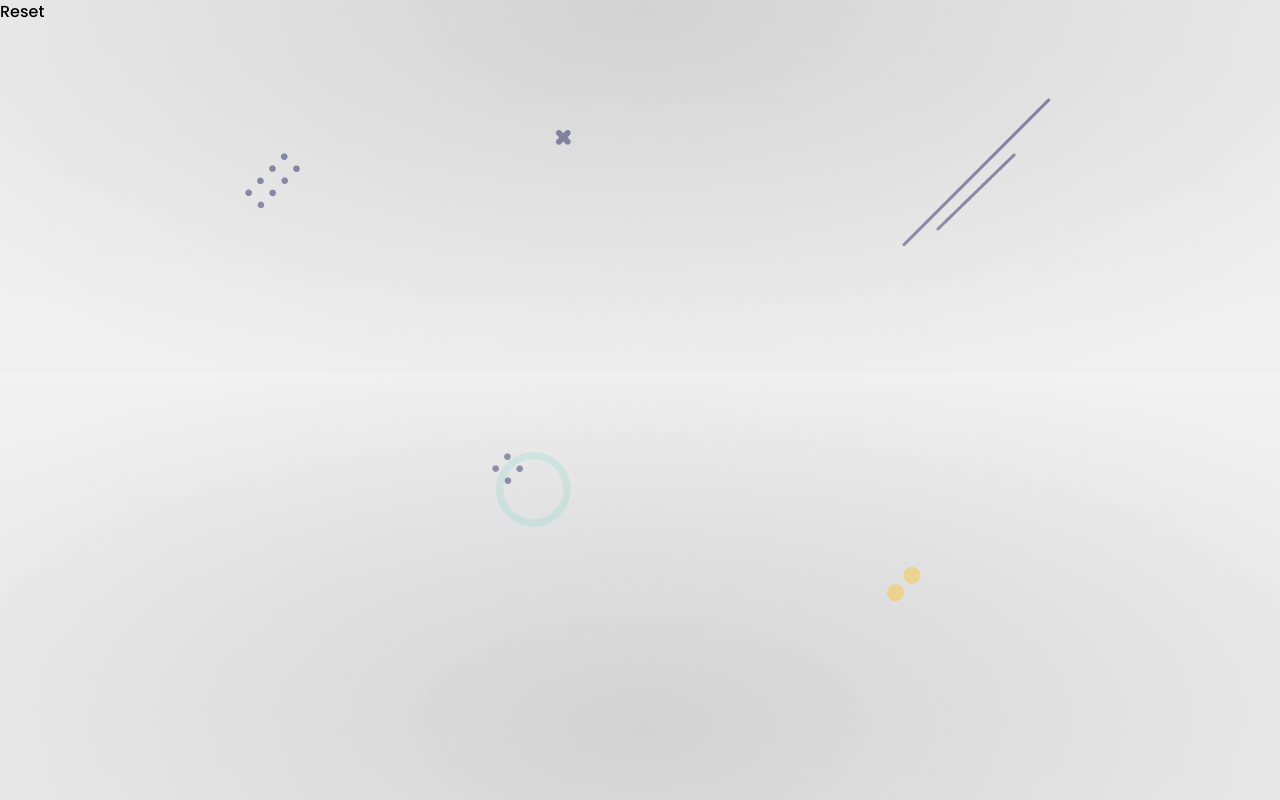
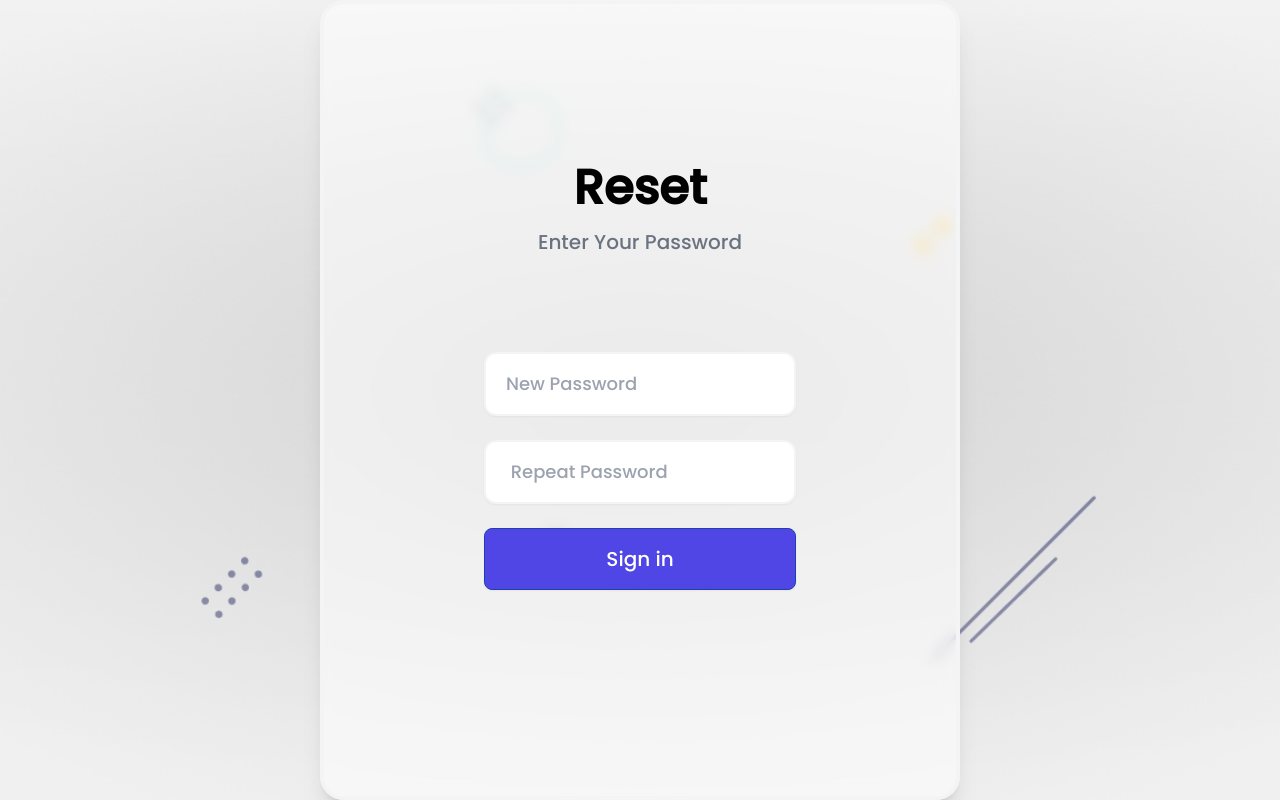
Before and after one commit to Clifftech123/Typescript-mern-auth-client, a React (Vite) app: page /reset in a window 1280 px wide. Built offline with nearby package versions, Linux system fonts and the light colour scheme.

Commit message:
Adding of Reset component

```diff
--- a/src/components/Account/ Reset.tsx
+++ b/src/components/Account/ Reset.tsx
@@ -1,10 +1,65 @@
-import React from 'react'
+import React from "react";
+import { Link } from "react-router-dom";
+import avatar from "../../assets/profile.png";
+import { Toaster } from "react-hot-toast";
+import { useFormik } from "formik";
+import { resetPasswordValidate } from "../../helper/validate";
 
-export const  Reset = () => {
+import styles from "../../styles/Account/Logging.module.css";
+
+const Reset = () => {
+  // for the  password validation
+  const PasssFomrik = useFormik({
+    initialValues: {
+      password: "",
+      confirm_pwd: "",
+    },
+
+    validate: resetPasswordValidate,
+    validateOnBlur: false,
+    validateOnChange: false,
+    onSubmit: async (values) => {
+      console.log(values);
+    },
+  });
+
   return (
-    <div> Reset</div>
-  )
-}
+    <div className="container mx-auto">
+      <Toaster position="top-center" reverseOrder={false}></Toaster>
 
+      <div className="flex justify-center   items-center h-screen">
+        {/*   This section contain all the form content      */}
+        <div className={styles.formContainer} style={{ width: "50%" }}>
+          <div className="title flex flex-col items-center">
+            <h4 className="text-5xl font-bold">Reset </h4>
+            <span className="py-4 text-xl w-2/3 text-center text-gray-500">
+              Enter Your Password
+            </span>
+          </div>
+          {/* ============== FORM ==================  */}
+          <form className="p-20" onSubmit={PasssFomrik.handleSubmit}>
+            {/* SUBMIT  BUTTON : All the styling for this button  found in the module logging css   */}
+            <div className="textbox flex flex-col items-center gap-6">
+              <input
+                {...PasssFomrik.getFieldProps("password")}
+                className={styles.textbox}
+                type="password"
+                placeholder="New Password"
+              />
+              <input
+                {...PasssFomrik.getFieldProps("confirm_pwd")}
+                className={styles.textbox}
+                type="password"
+                placeholder=" Repeat Password"
+              />
 
-export default Reset
+              <button className={styles.btn}> Sign in </button>
+            </div>
+          </form>
+        </div>
+      </div>
+    </div>
+  );
+};
+
+export default Reset;
```
